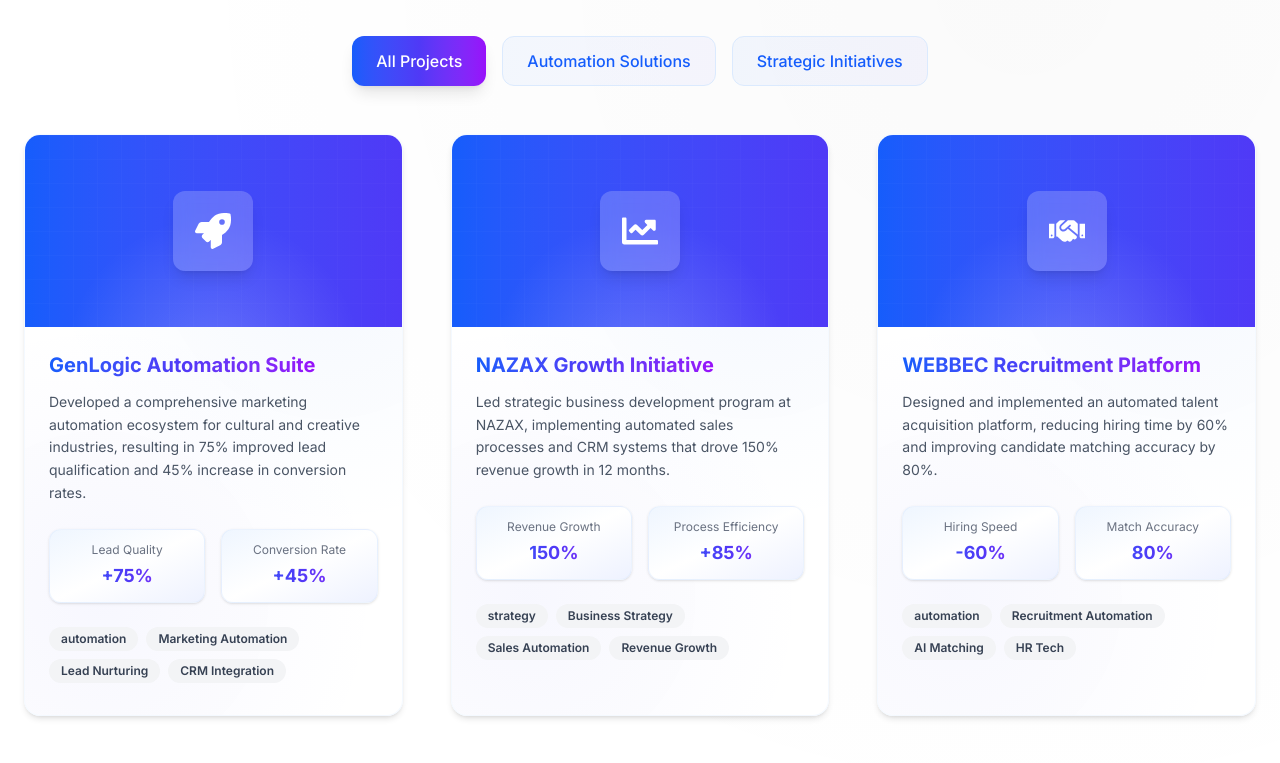
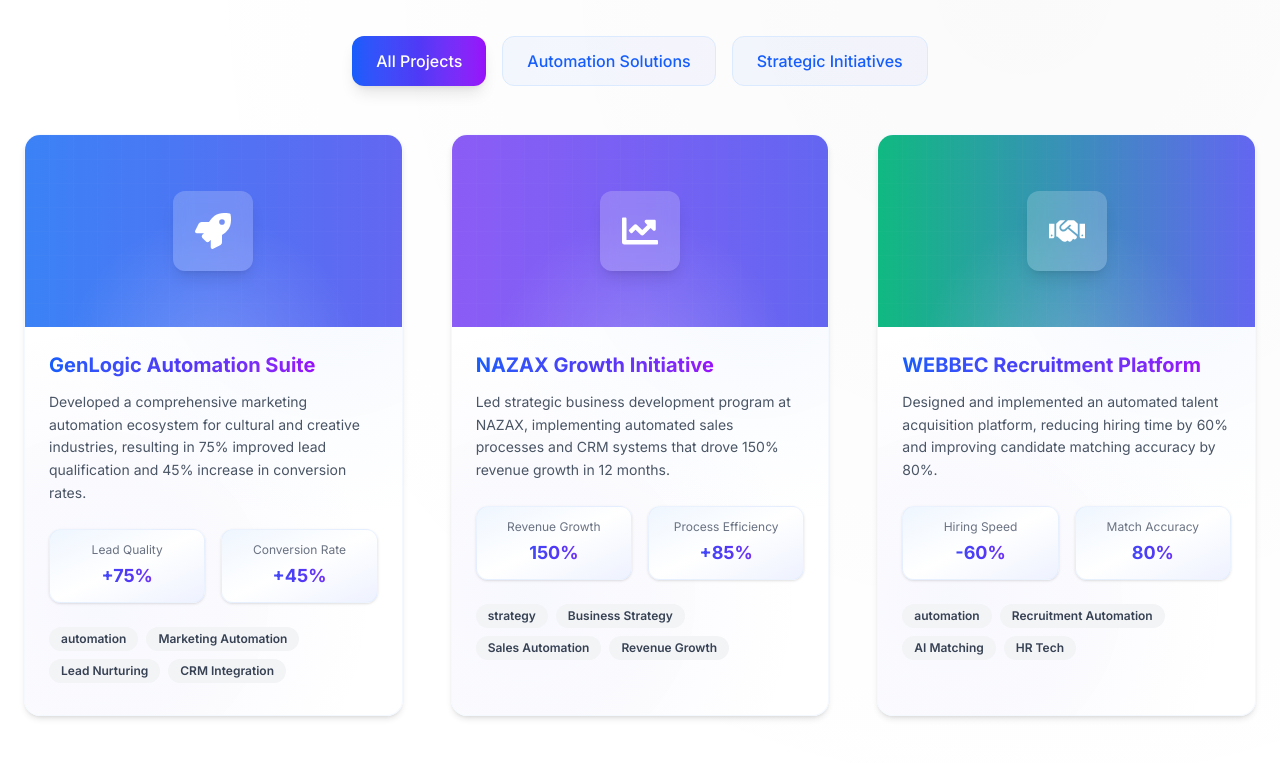
Before and after one commit to chedirachdi/chedirachdi, a Next.js app: page / in a window 1280 px wide. Shown: the part 2440-3203 px from the top of the page. Built offline with nearby package versions, Linux system fonts and the light colour scheme.

Commit message:
Fix remaining linting errors

```diff
--- a/src/components/sections/About.tsx
+++ b/src/components/sections/About.tsx
@@ -3,8 +3,6 @@
 import { useState } from 'react';
 import { motion, AnimatePresence } from 'framer-motion';
 import { FaChartLine, FaUsers, FaLightbulb } from 'react-icons/fa';
-import { Tab } from '@headlessui/react';
-import { useMediaQuery } from 'react-responsive';
 
 // Service Card Component
 function ServiceCard({ icon, title, description, color }: { icon: React.ReactNode, title: string, description: string, color: string }) {
--- a/src/components/sections/Contact.tsx
+++ b/src/components/sections/Contact.tsx
@@ -146,7 +146,7 @@ export default function Contact() {
               <div className="inline-flex items-center gap-2 px-4 py-2 rounded-full bg-gradient-to-r from-blue-500/5 to-indigo-500/5 border border-blue-100 mb-6">
                 <div className="w-2 h-2 rounded-full bg-gradient-to-r from-blue-500 to-indigo-500 animate-pulse" />
                 <span className="text-blue-600 font-medium text-sm">
-                  Let's Connect
+                  Let&apos;s Connect
                 </span>
               </div>
             </motion.div>
--- a/src/components/sections/Projects.tsx
+++ b/src/components/sections/Projects.tsx
@@ -2,7 +2,7 @@
 
 import { useState } from 'react';
 import { motion } from 'framer-motion';
-import { FaChartLine, FaUsers, FaGlobeAmericas, FaLightbulb, FaRocket, FaHandshake } from 'react-icons/fa';
+import { FaChartLine, FaGlobeAmericas, FaLightbulb, FaRocket, FaHandshake } from 'react-icons/fa';
 
 export default function Projects() {
   const [activeFilter, setActiveFilter] = useState('all');
@@ -215,7 +215,7 @@ export default function Projects() {
                 </div>
 
                 {/* Header with gradient */}
-                <div className="relative h-48 bg-gradient-to-r from-blue-600 to-indigo-600 flex items-center justify-center overflow-hidden">
+                <div className="relative h-48 bg-gradient-to-r from-blue-600 to-indigo-600 flex items-center justify-center overflow-hidden" style={{ background: `linear-gradient(to right, ${cardColors.accent}, #6366f1)` }}>
                   <div className="absolute inset-0 bg-[radial-gradient(circle_at_50%_120%,rgba(255,255,255,0.2),transparent_50%)]" />
                   <div
                     className="absolute inset-0 opacity-20"
```
